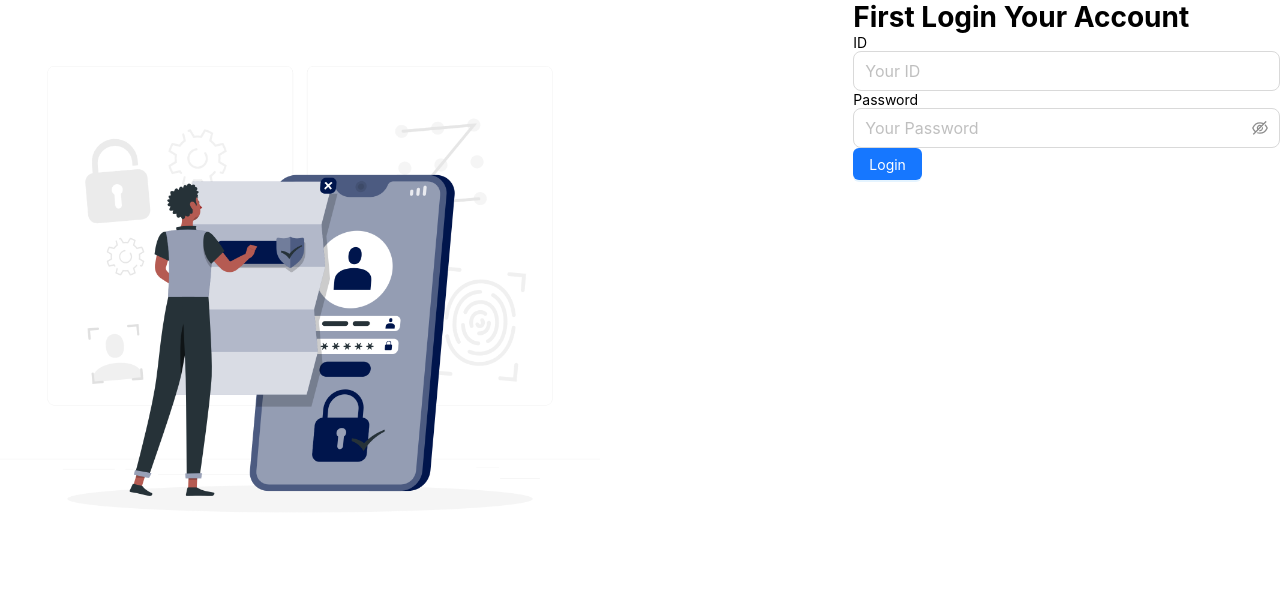
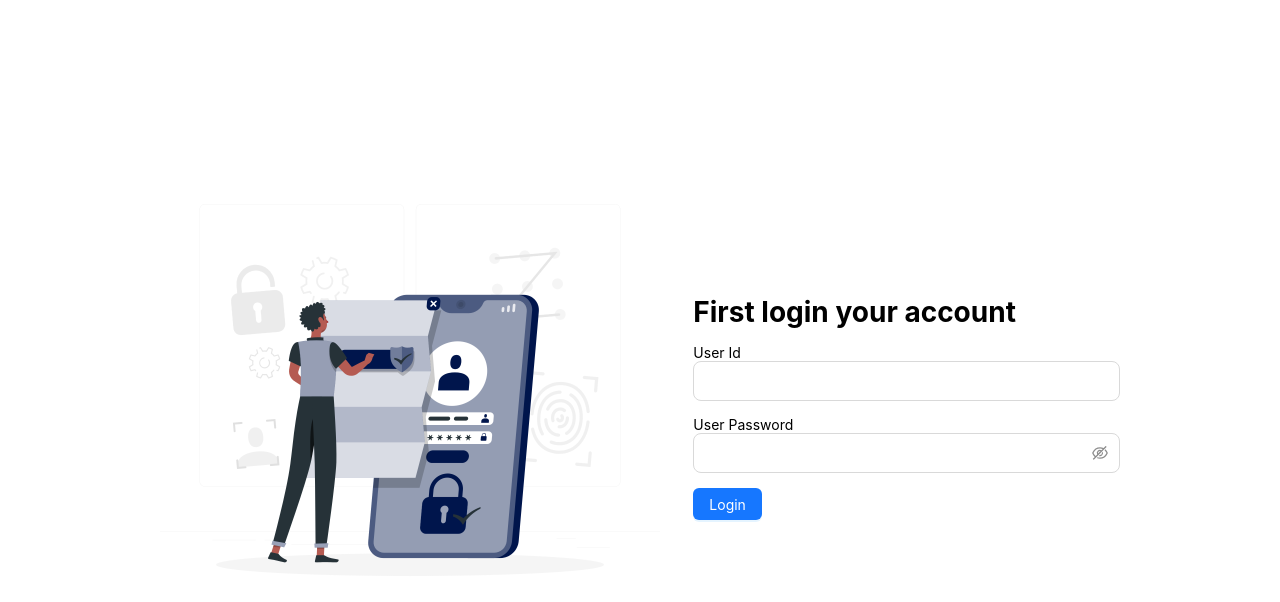
Before and after one commit to coderFaiisal/university-management-frontend, a Next.js app: page /login in a window 1280 px wide. Shown: the top 602 px of the page. Built offline with nearby package versions, Linux system fonts and the light colour scheme.

Commit message:
fix login form design

```diff
--- a/src/app/login/page.tsx
+++ b/src/app/login/page.tsx
@@ -1,49 +1,57 @@
 "use client";
 
-import { Button, Col, Row } from "antd";
-import Image from "next/image";
 import loginBanner from "../../assets/login-banner.png";
 import Form from "@/components/Forms/Form";
 import FormInput from "@/components/Forms/FormInput";
 import { SubmitHandler } from "react-hook-form";
+import { Button, Col, Row } from "antd";
+import Image from "next/image";
 
-interface FormValues {
+type FormValues = {
   id: string;
   password: string;
-}
+};
 
 const LoginPage = () => {
   const onSubmit: SubmitHandler<FormValues> = (data) => {
     try {
-      console.log("data: ", data);
-    } catch (error) {}
+      console.log(data);
+    } catch (err) {}
   };
-
   return (
-    <Row>
-      <Col sm={12} md={16} lg={16}>
-        <Image src={loginBanner} alt="login-banner" width={600} />
+    <Row
+      justify="center"
+      align="middle"
+      style={{
+        minHeight: "100vh",
+      }}
+    >
+      <Col sm={12} md={16} lg={10}>
+        <Image src={loginBanner} width={500} alt="login image" />
       </Col>
       <Col sm={12} md={8} lg={8}>
-        <h1>First Login Your Account</h1>
+        <h1
+          style={{
+            margin: "15px 0px",
+          }}
+        >
+          First login your account
+        </h1>
         <div>
           <Form submitHandler={onSubmit}>
             <div>
+              <FormInput name="id" type="text" size="large" label="User Id" />
+            </div>
+            <div
+              style={{
+                margin: "15px 0px",
+              }}
+            >
               <FormInput
-                label="ID"
-                name="id"
-                type="text"
-                size="large"
-                placeholder="Your ID"
-              />
-            </div>
-            <div>
-              <FormInput
-                label="Password"
                 name="password"
                 type="password"
                 size="large"
-                placeholder="Your Password"
+                label="User Password"
               />
             </div>
             <Button type="primary" htmlType="submit">
```
